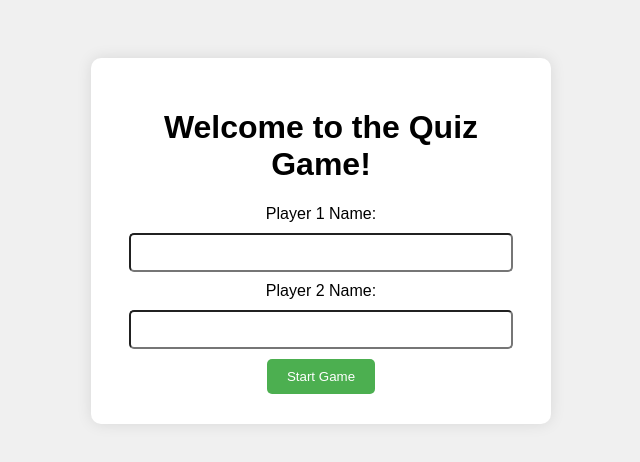
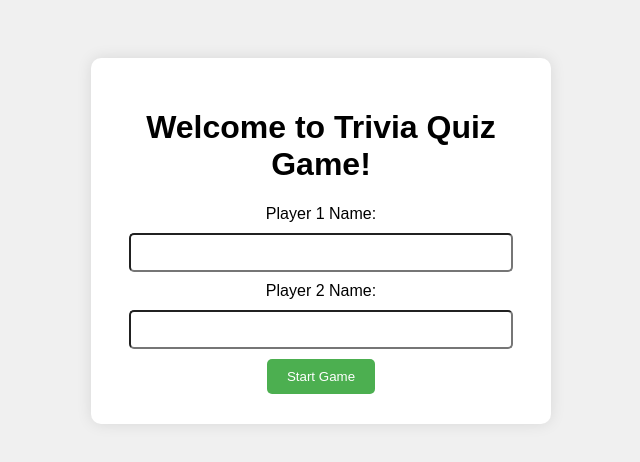
Before and after one commit to abdullah7310/Trivia-Game, a plain HTML site: page index.html in a window 1280 px wide. Shown: the whole page, without its empty margins (319-959 px from the left). Drawn offline with Linux system fonts and the light colour scheme.

Commit message:
game name updated

```diff
--- a/index.html
+++ b/index.html
@@ -8,7 +8,7 @@
 </head>
 <body>
     <div class="welcome-container">
-        <h1>Welcome to the Quiz Game!</h1>
+        <h1>Welcome to Trivia Quiz Game!</h1>
         <form id="playerForm">
             <label for="player1">Player 1 Name:</label>
             <input type="text" id="player1" required>
```
